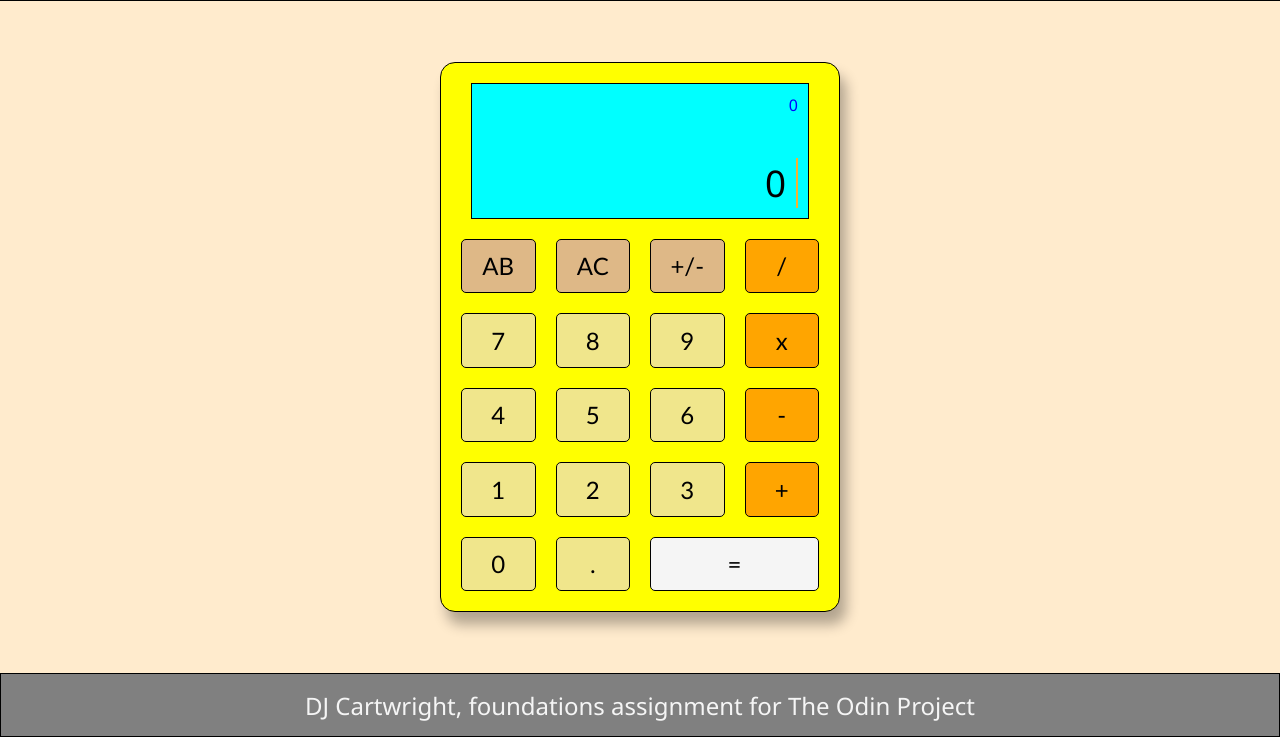
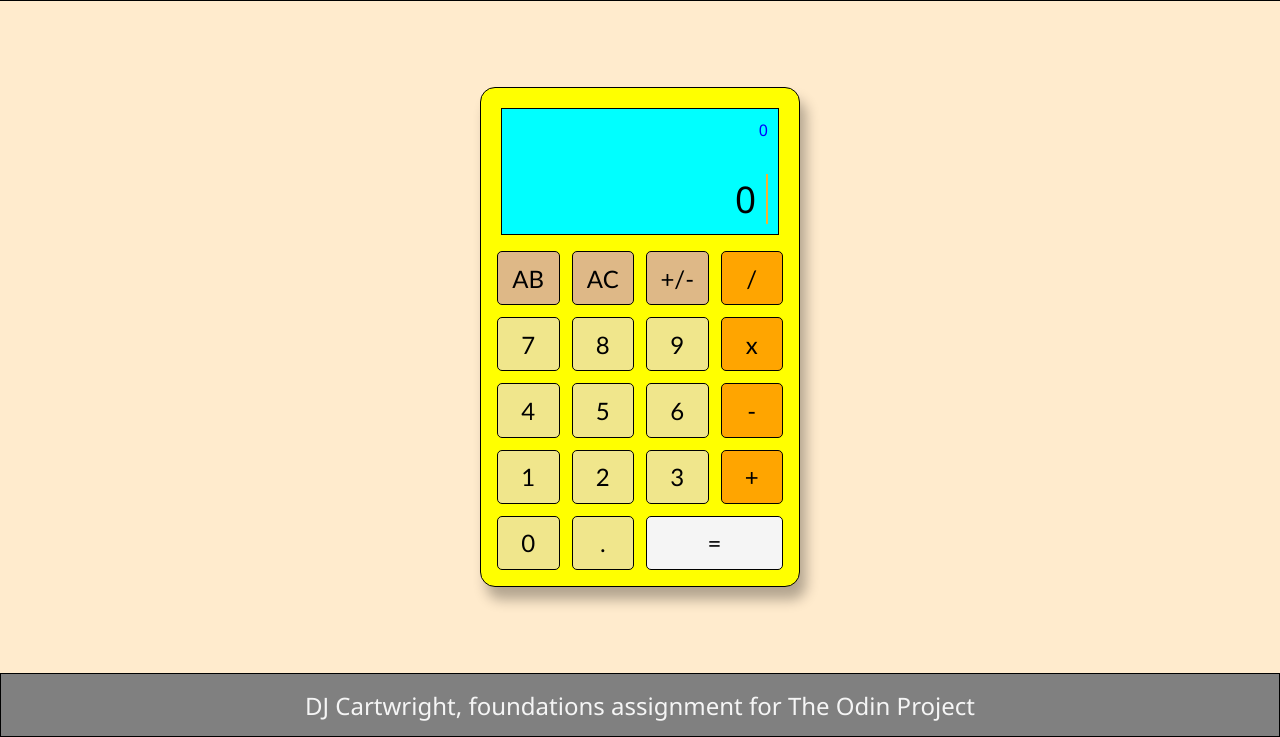
Before and after one commit to djcartwrightweb/javascript-calculator, a plain HTML site: page index.html in a window 1280 px wide. Shown: the part 63-800 px from the top of the page. Drawn offline with Linux system fonts and the light colour scheme.

Commit message:
adjust dimensions of calculator and fix small button issue

```diff
--- a/css/styles.css
+++ b/css/styles.css
@@ -21,8 +21,8 @@ header, footer {
 }
 
 #calculator {
-  width: 400px;
-  height: 550px;
+  width: 320px;
+  height: 500px;
   background-color: yellow;
   border: 0.5px solid black;
   display: grid;
@@ -54,7 +54,7 @@ header, footer {
 
 .screen {
   background-color: aqua;
-  margin: 0px 20px;
+  margin: 0px 10px;
   border-left: 1px solid black;
   border-right: 1px solid black;
   text-align: end;
@@ -62,7 +62,7 @@ header, footer {
 }
 
 button {
-  margin: 10px;
+  margin: 6px;
   border: 1px solid black;
   border-radius: 5px;
   cursor: pointer;
--- a/js/scripts.js
+++ b/js/scripts.js
@@ -42,5 +42,8 @@ sign.addEventListener('click', () => {
     } else {
         let newValue = currentValue.slice(2);
         value.textContent = newValue;
+        if (newValue = '0') {
+            clear.textContent = 'AC';
+        }
     }
 });
```
